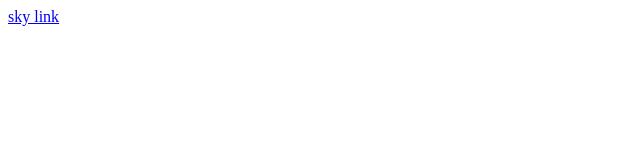
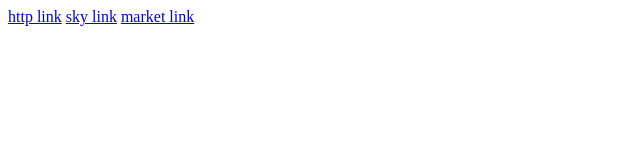
Before and after one commit to Charlottenpl/WhiteBear, a plain HTML site: page index.html in a window 1280 px wide. Shown: the whole page, without its empty margins (0-640 px from the left). Drawn offline with Linux system fonts and the light colour scheme.

Commit message:
Update index.html

```diff
--- a/index.html
+++ b/index.html
@@ -7,6 +7,8 @@
 </head>
 <body>
 
-<a href="sky://link/path" > sky link<a/>
+	<a href="http://sky/link" > http link<a/>
+	<a href="sky://link/path" > sky link<a/>
+	<a href="market://details?id=com.sky.whitebear" > market link<a/>
 </body>
 </html>
```
